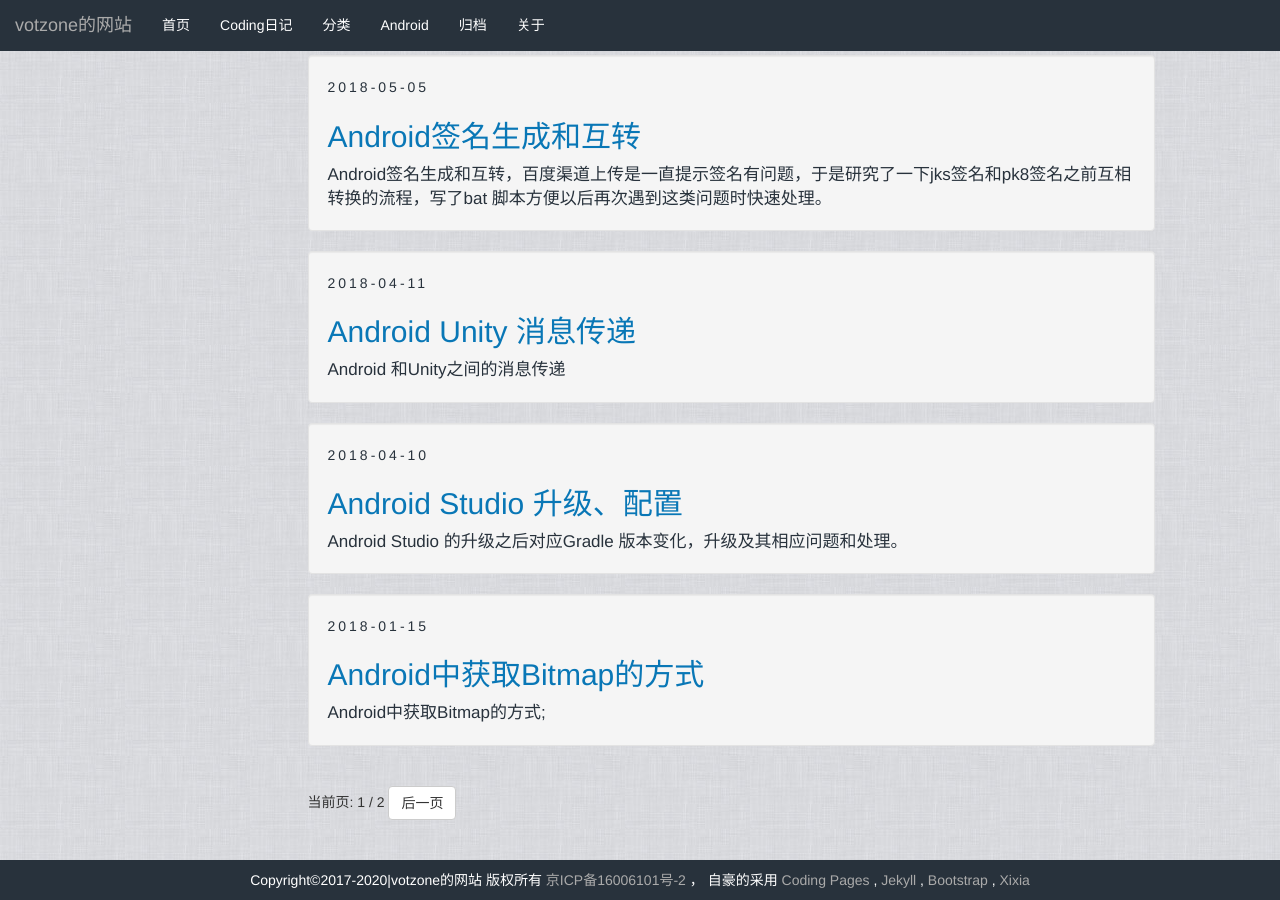
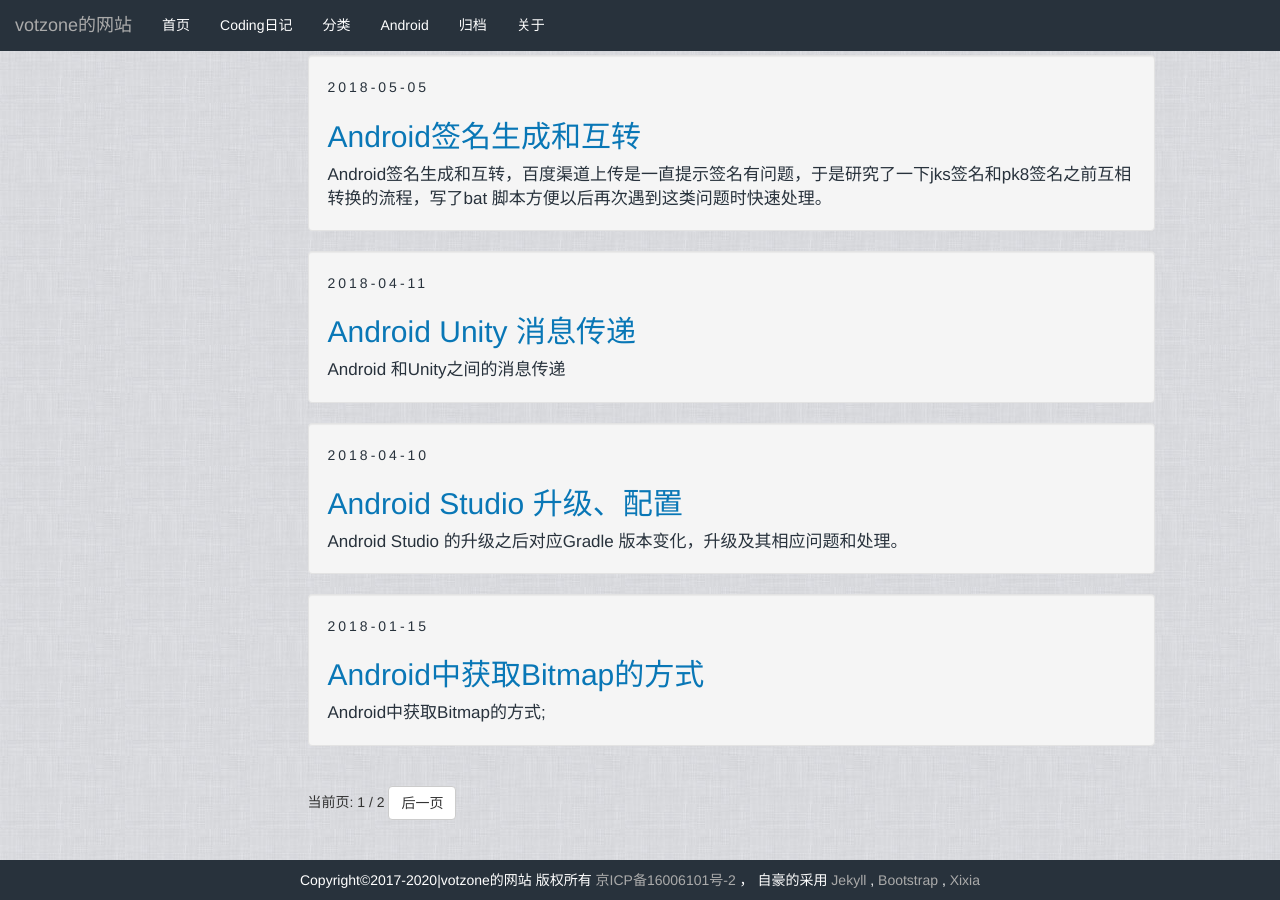
Before and after one commit to votzone/votblog, a Jekyll site: the page built from index.html, in a window 1280 px wide and 900 px high, scrolled down 1107 px. Built offline with Jekyll 4.4.1, drawn with Linux system fonts in a browser that asks for light colours; the list of posts is cut into pages by our own code; comment, search, counter and statistics services are not loaded.

Commit message:
rm coding.net

```diff
--- a/_data/thanks.yml
+++ b/_data/thanks.yml
@@ -1,6 +1,3 @@
-- url: "https://pages.coding.me"
-  title: "Coding Pages"
-
 - url: "http://jekyllrb.com/"
   title: "Jekyll"
 
```
Also changed, not shown: 1 other file.
